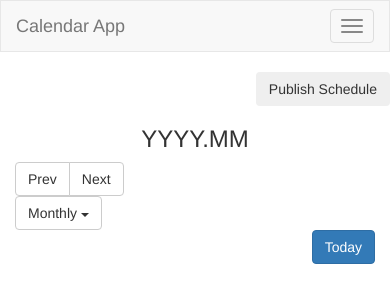
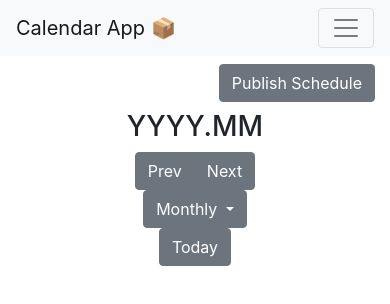
Before and after one commit to imrptsngh/employee-scheduling, a website: page src/index.html in a window 390 px wide. Drawn offline with nearby package versions, Linux system fonts and the light colour scheme.

Commit message:
Switched to bootstrap 4

```diff
--- a/src/index.html
+++ b/src/index.html
@@ -6,72 +6,77 @@
     <title>Calendar App 📦</title>
     <meta name="viewport" content="width=device-width, initial-scale=1" />
 
-    <link rel="stylesheet" href="https://maxcdn.bootstrapcdn.com/bootstrap/3.3.2/css/bootstrap.min.css">
+
+    <link rel="stylesheet" href="https://cdn.jsdelivr.net/npm/bootstrap@4.5.3/dist/css/bootstrap.min.css"
+        integrity="sha384-TX8t27EcRE3e/ihU7zmQxVncDAy5uIKz4rEkgIXeMed4M0jlfIDPvg6uqKI2xXr2" crossorigin="anonymous">
 
 </head>
 
 <body>
 
-    <nav class="navbar navbar-default">
-        <div class="container-fluid">
-            <div class="navbar-header">
-                <button type="button" class="navbar-toggle collapsed" data-toggle="collapse"
-                    data-target="#bs-example-navbar-collapse-1" aria-expanded="false">
-                    <span class="sr-only">Toggle navigation</span>
-                    <span class="icon-bar"></span>
-                    <span class="icon-bar"></span>
-                    <span class="icon-bar"></span>
-                </button>
-                <a class="navbar-brand" href="#">Calendar App</a>
-            </div>
-        </div>
-        </div>
+    <nav class="navbar navbar-expand-lg navbar-light bg-light">
+        <a class="navbar-brand" href="#">Calendar App 📦</a>
+        <button class="navbar-toggler" type="button" data-toggle="collapse" data-target="#navbarSupportedContent"
+            aria-controls="navbarSupportedContent" aria-expanded="false" aria-label="Toggle navigation">
+            <span class="navbar-toggler-icon"></span>
+        </button>
     </nav>
 
     <div class="container">
 
-        <div class="row">
-            <button class="btn pull-right" id="getScheduleBtn">
-                Publish Schedule
-            </button>
-            <p id="scheduleList">
+        <!-- Publish schedule button -->
+        <div class="row mt-2">
 
-            </p>
+            <div class="col-sm">
+                <button type="button" class="btn btn-secondary float-right" id="getScheduleBtn">Publish
+                    Schedule</button>
+            </div>
+
         </div>
 
-        <div class="row">
-            <div class="center-block">
+        <div class="row mt-2">
+            <div class="mx-auto">
                 <h3 id="currentlyRenderedRange" align="center">YYYY.MM</h3>
             </div>
         </div>
 
         <div class="row">
 
-            <div class="col-sm-4">
+            <div class="col-sm d-flex justify-content-center">
+
                 <!-- Buttons to go forward and backward in Calendar -->
-                <div class="btn-group" role="group" aria-label="...">
-                    <button type="button" class="btn btn-default" id="calPrev">Prev</button>
-                    <button type="button" class="btn btn-default" id="calNext">Next</button>
+                <div class="btn-group btn-group-toggle" data-toggle="buttons">
+                    <label class="btn btn-secondary">
+                        <input type="radio" name="options" id="calPrev"> Prev
+                    </label>
+                    <label class="btn btn-secondary">
+                        <input type="radio" name="options" id="calNext"> Next
+                    </label>
                 </div>
+
             </div>
 
-            <div class="col-sm-4">
+
+            <!-- Dropdown button -->
+            <div class="col-sm d-flex justify-content-center">
+
                 <div class="dropdown">
-                    <button class="btn btn-default dropdown-toggle" type="button" id="currentCalendarView"
+                    <button class="btn btn-secondary dropdown-toggle" type="button" id="currentCalendarView"
                         data-toggle="dropdown" aria-haspopup="true" aria-expanded="true">
-                        Monthly
-                        <span class="caret"></span>
+                        Monthly <span class="caret"></span>
                     </button>
-                    <ul class="dropdown-menu" aria-labelledby="dropdownMenu1">
-                        <li><a href="#" id="dailyCalView">Daily</a></li>
-                        <li><a href="#" id="weeklyCalView">Weekly</a></li>
-                        <li><a href="#" id="monthlyCalView">Monthly</a></li>
-                    </ul>
+                    <div class="dropdown-menu" aria-labelledby="dropdownMenuButton">
+                        <a class="dropdown-item" href="#" id="dailyCalView">Daily</a>
+                        <a class="dropdown-item" href="#" id="weeklyCalView">Weekly</a>
+                        <a class="dropdown-item" href="#" id="monthlyCalView">Monthly</a>
+                    </div>
                 </div>
+
             </div>
 
-            <div class="col-sm-4">
-                <button class="btn btn-primary pull-right" id="calToday">Today</button>
+            <!-- Today button -->
+            <div class="col-sm d-flex justify-content-center">
+                <button type="button" class="btn btn-secondary" id="calToday">Today</button>
             </div>
 
 
@@ -81,16 +86,18 @@
         <br />
 
         <!-- Place to render the calendar Application from JS -->
-        <div class="row">
-            <div id="calendar"></div>
-        </div>
+
+        <div id="calendar"></div>
+
     </div>
 
 
-    <script src="https://code.jquery.com/jquery-3.2.1.slim.min.js"
-        integrity="sha384-KJ3o2DKtIkvYIK3UENzmM7KCkRr/rE9/Qpg6aAZGJwFDMVNA/GpGFF93hXpG5KkN"
+    <script src="https://code.jquery.com/jquery-3.5.1.slim.min.js"
+        integrity="sha384-DfXdz2htPH0lsSSs5nCTpuj/zy4C+OGpamoFVy38MVBnE+IbbVYUew+OrCXaRkfj"
         crossorigin="anonymous"></script>
-    <script src="https://maxcdn.bootstrapcdn.com/bootstrap/3.3.2/js/bootstrap.min.js"></script>
+    <script src="https://cdn.jsdelivr.net/npm/bootstrap@4.5.3/dist/js/bootstrap.bundle.min.js"
+        integrity="sha384-ho+j7jyWK8fNQe+A12Hb8AhRq26LrZ/JpcUGGOn+Y7RsweNrtN/tE3MoK7ZeZDyx"
+        crossorigin="anonymous"></script>
 
 
 </body>
--- a/src/scripts/main.js
+++ b/src/scripts/main.js
@@ -1,11 +1,13 @@
 import Calendar from 'tui-calendar';
 import moment from 'moment';
 import Chance from 'chance';
+
 
 // All required CSS files
 import "tui-calendar/dist/tui-calendar.css";
 import 'tui-date-picker/dist/tui-date-picker.css';
 import 'tui-time-picker/dist/tui-time-picker.css';
+
 
 // To generate random IDs for schedules
 let chance = new Chance();
--- a/webpack.common.js
+++ b/webpack.common.js
@@ -11,7 +11,7 @@ module.exports = {
   mode: 'development',
   entry: {
     main: './src/index.js',
-    vendor: './src/vendor.js'
+    // vendor: './src/vendor.js'
   },
   module: {
     rules: [
```
